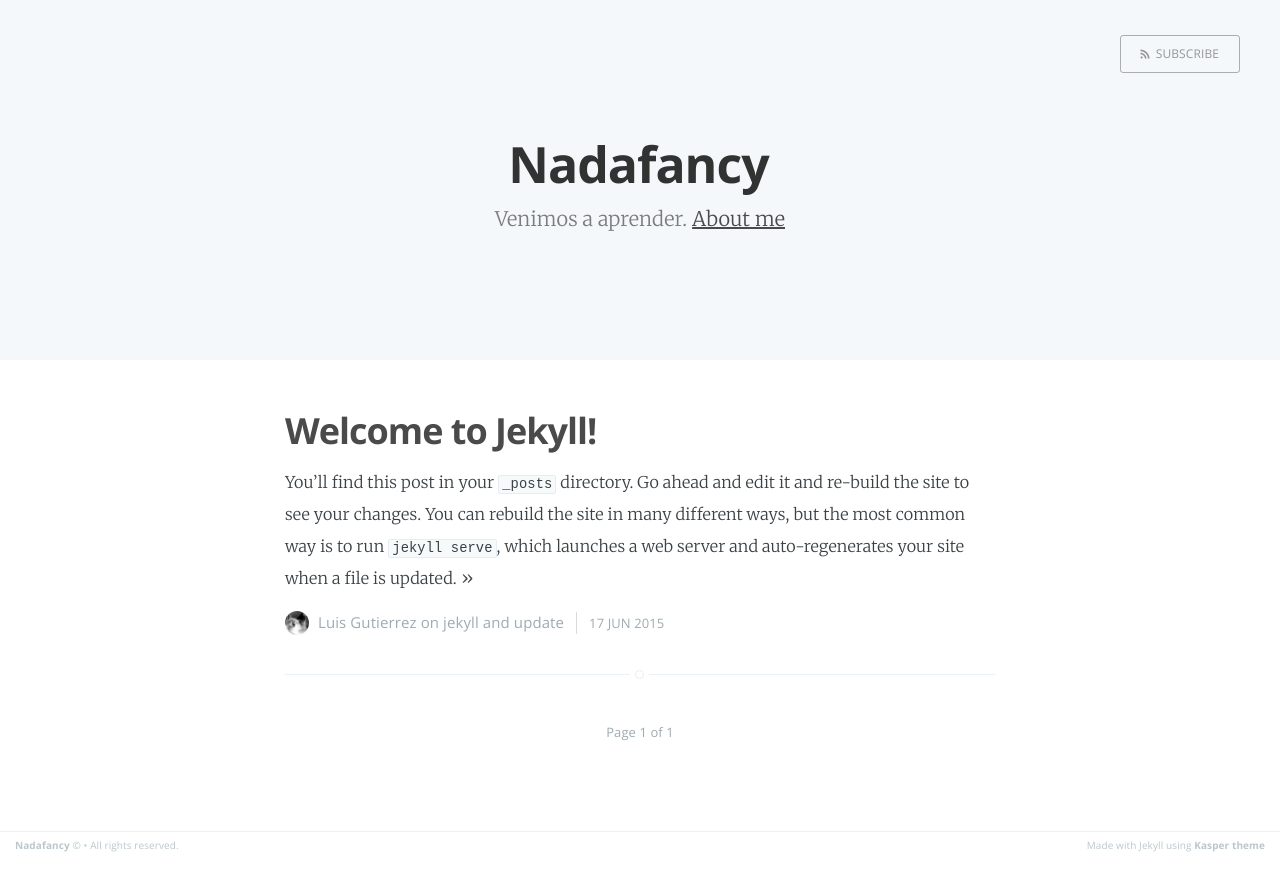
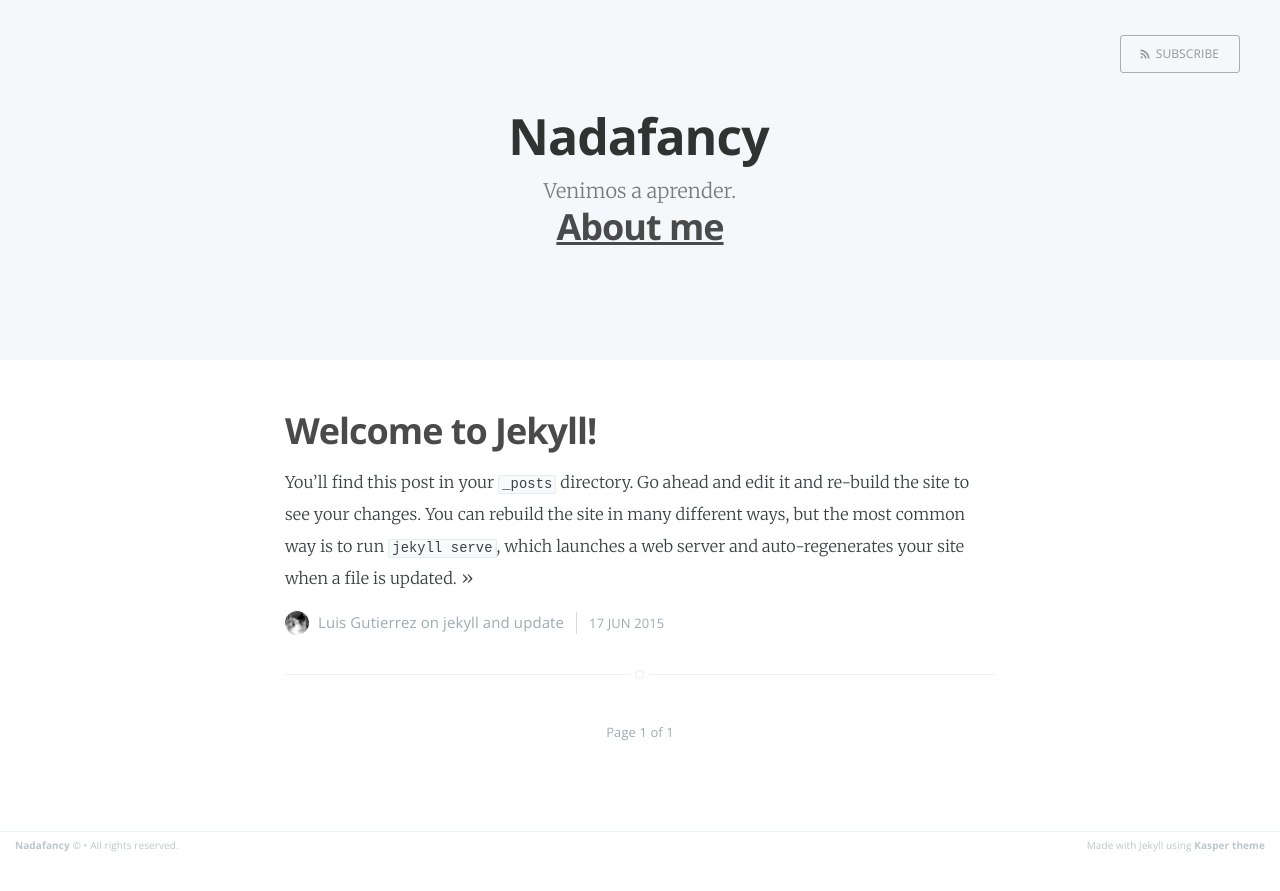
Before and after one commit to Dudemullet/dudemullet.github.io, a Jekyll site: the page built from index.html, in a window 1280 px wide. Shown: the top 891 px of the page. Built offline with Jekyll 4.4.1, drawn with Linux system fonts in a browser that asks for light colours; the list of posts is cut into pages by our own code.

Commit message:
Updated index.html

```diff
--- a/index.html
+++ b/index.html
@@ -18,9 +20,8 @@
         <div class="main-header-content inner">
             <h1 class="page-title">{{ site.name }}</h1>
             <h2 class="page-description">
-                {% if site.description %} {{ site.description }}. {% endif %}
-                {% if page.about %} <a href='{{ site.baseurl }}{{ page.about }}'> About me </a> {% endif %}
-            </h2>
+              {% if site.description %} {{ site.description }}. {% endif %}</h2>
+			<h2> {% if page.about %} <a href='{{ site.baseurl }}{{ page.about }}'> About me </a> {% endif %}</h2>
         </div>
     </div>
     <a class="scroll-down icon-arrow-left" href="#content" data-offset="-45"><span class="hidden">Scroll Down</span></a>
```
Also changed, not shown: other parts of index.html (+3 -1 lines).
